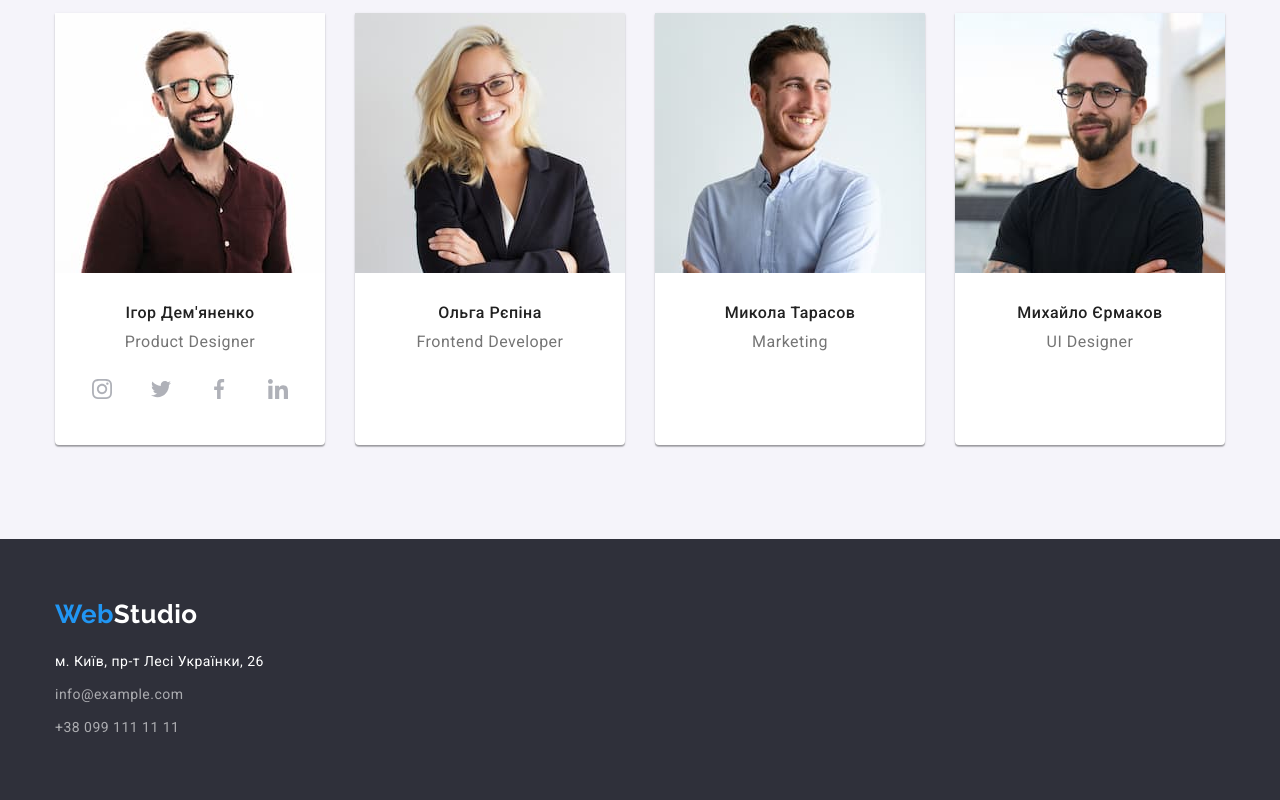
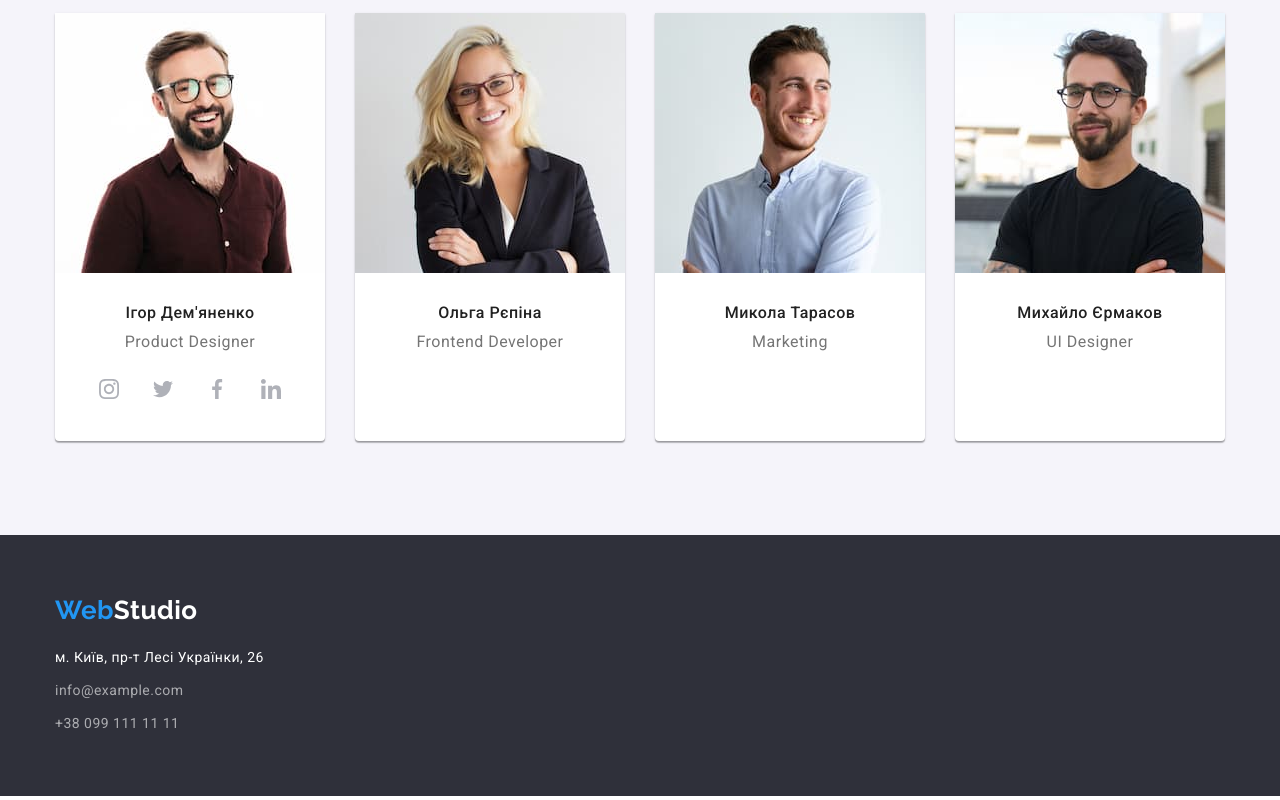
Before and after one commit to SergiiBartytskyi/goit-markup-hw-04, a plain HTML site: page index.html in a window 1280 px wide. Shown: the part 1769-2569 px from the top of the page. Drawn offline with nearby package versions, Linux system fonts and the light colour scheme.

```diff
--- a/css/styles.css
+++ b/css/styles.css
@@ -348,9 +348,12 @@ img {
 }
 
 .team-social-list {
+	display: flex;
+	justify-content: center;
 }
+
 .team-social-item {
-	display: inline-block;
+	/* width: calc((100% - 3 * 10px) / 4); */
 	width: 44px;
 	height: 44px;
 
--- a/index.html
+++ b/index.html
@@ -111,7 +111,7 @@
 							<div class="team-info">
 								<h3 class="team-title">Ігор Дем'яненко</h3>
 								<p class="team-text" lang="en">Product Designer</p>
-								<ul class="team-social-list">
+								<ul class="team-social-list list">
 									<li class="team-social-item instagram"></li>
 									<li class="team-social-item twitter"></li>
 									<li class="team-social-item facebook"></li>
```
